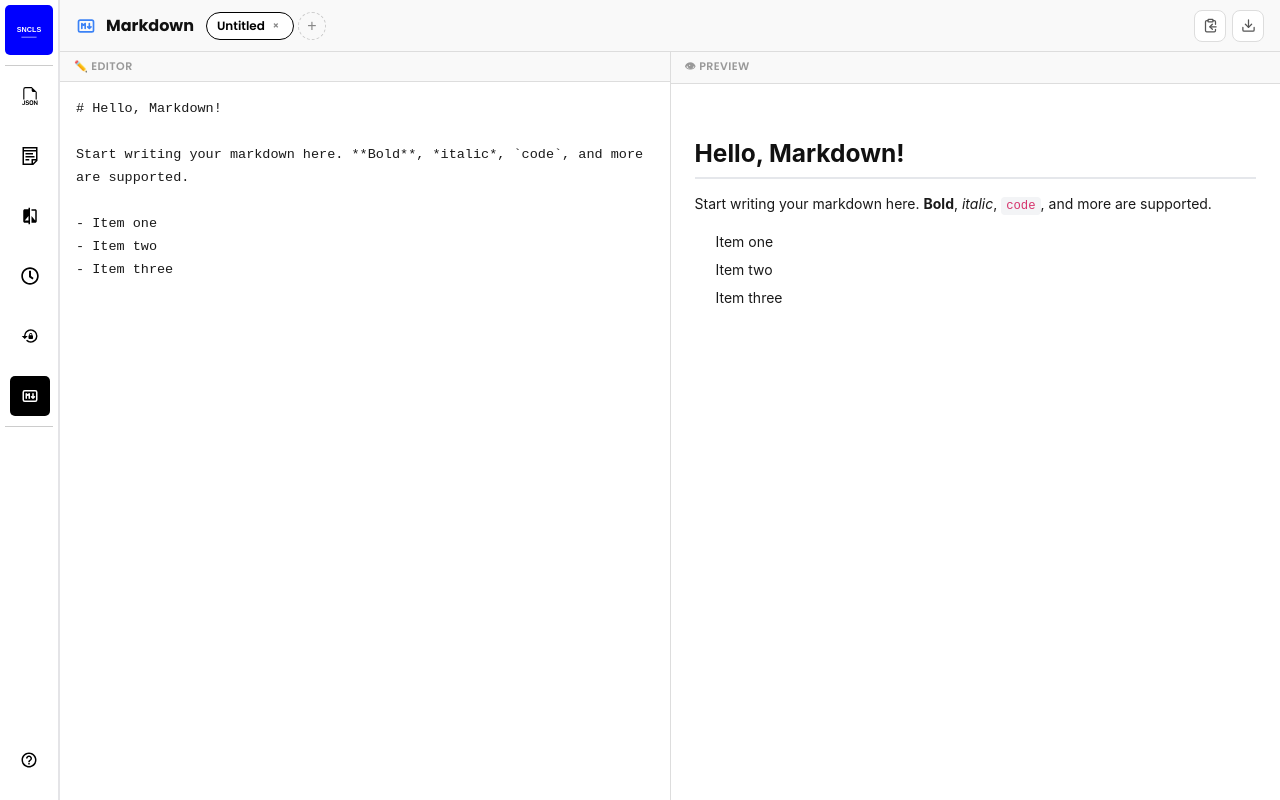
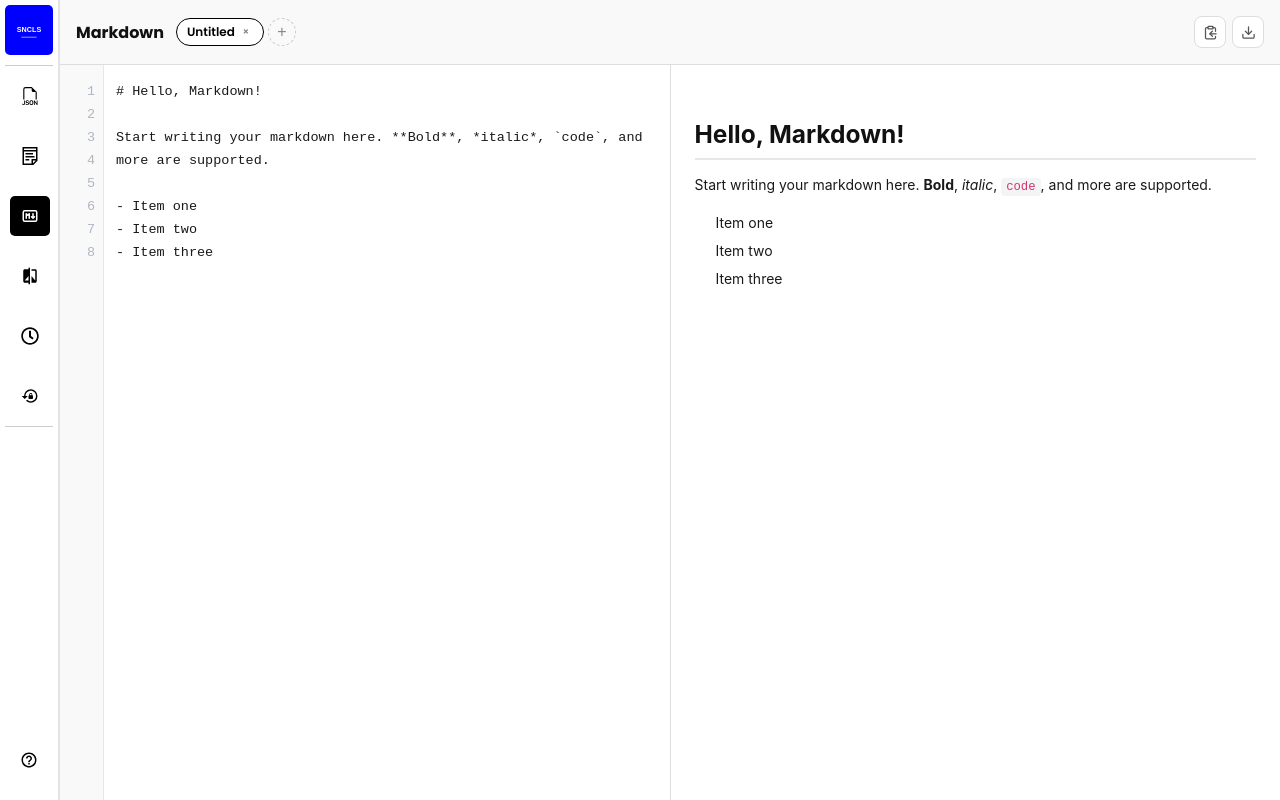
Before and after one commit to saikiran0925/sncls-v2, a React (Vite) app: page /markdown-editor in a window 1280 px wide. Built offline with nearby package versions, Linux system fonts and the light colour scheme.

Commit message:
CSS fixes for markdown editor

```diff
--- a/src/components/SideNav.jsx
+++ b/src/components/SideNav.jsx
@@ -40,6 +40,15 @@ const SideNav = () => {
             </NavLink>
           </Tooltip>
 
+          <Tooltip placement="left" title="Markdown Editor">
+            <NavLink
+              to="/markdown-editor"
+              className={({ isActive }) => (isActive ? "nav-item active" : "nav-item")}
+            >
+              <TbMarkdown className="icon" />
+            </NavLink>
+          </Tooltip>
+
           <Tooltip placement="left" title="Diff Editor">
             <NavLink
               to="/diff-editor"
@@ -67,16 +76,6 @@ const SideNav = () => {
             </NavLink>
           </Tooltip>
 
-          <Tooltip placement="left" title="Markdown Editor">
-            <NavLink
-              to="/markdown-editor"
-              className={({ isActive }) => (isActive ? "nav-item active" : "nav-item")}
-            >
-              <TbMarkdown className="icon" />
-            </NavLink>
-          </Tooltip>
-
-
         </div>
 
         <div className="divider"></div>
--- a/src/css/MarkdownEditorPage.css
+++ b/src/css/MarkdownEditorPage.css
@@ -19,8 +19,7 @@
   display: flex;
   align-items: center;
   justify-content: space-between;
-  padding: 0 16px;
-  height: 52px;
+  padding: 16px;
   flex-shrink: 0;
   background-color: #f9f9f9;
   border-bottom: 1px solid #ddd;
@@ -204,19 +203,35 @@
   border-left: 1px solid #ddd;
 }
 
-.mde-pane-label {
+/* =========================================================
+   Editor wrapper + line numbers
+   ========================================================= */
+
+.mde-editor-wrapper {
   display: flex;
-  align-items: center;
-  gap: 6px;
-  padding: 6px 14px;
-  font-size: 11px;
-  font-weight: 600;
-  letter-spacing: 0.04em;
-  text-transform: uppercase;
-  color: #999;
+  flex: 1;
+  overflow: hidden;
+}
+
+.mde-line-numbers {
+  width: 44px;
   background-color: #f9f9f9;
-  border-bottom: 1px solid #ddd;
+  border-right: 1px solid #e5e7eb;
+  padding: 16px 8px 16px 0;
+  font-family: "JetBrains Mono", "Fira Code", "Cascadia Code", monospace;
+  font-size: 13.5px;
+  line-height: 1.7;
+  color: #b0b7c3;
+  text-align: right;
+  overflow: hidden;
+  user-select: none;
   flex-shrink: 0;
+  scroll-behavior: auto;
+}
+
+.mde-line-number {
+  /* height matches the editor line-height: 13.5px * 1.7 ≈ 23px */
+  line-height: 1.7;
 }
 
 /* =========================================================
@@ -226,7 +241,7 @@
 .mde-editor {
   flex: 1;
   width: 100%;
-  padding: 16px;
+  padding: 16px 12px;
   border: none;
   resize: none;
   outline: none;
@@ -236,6 +251,7 @@
   background-color: #fff;
   color: #1a1a1a;
   tab-size: 2;
+  overflow-y: auto;
 }
 
 .mde-editor::placeholder {
--- a/src/pages/MarkdownEditorPage.jsx
+++ b/src/pages/MarkdownEditorPage.jsx
@@ -23,8 +23,13 @@ const MarkdownEditorPage = () => {
 
   const [editingTabId, setEditingTabId] = useState(null);
   const [editingTitle, setEditingTitle] = useState("");
+  const [lineCount, setLineCount] = useState(
+    () => (activeTab?.content?.split("\n").length ?? 1)
+  );
   const debounceRef = useRef(null);
   const titleInputRef = useRef(null);
+  const editorRef = useRef(null);
+  const lineNumRef = useRef(null);
 
   // Autofocus the title input when renaming
   useEffect(() => {
@@ -37,6 +42,7 @@ const MarkdownEditorPage = () => {
   const handleEditorChange = useCallback(
     (e) => {
       const value = e.target.value;
+      setLineCount(value.split("\n").length);
       clearTimeout(debounceRef.current);
       debounceRef.current = setTimeout(() => {
         if (activeTab) {
@@ -46,6 +52,12 @@ const MarkdownEditorPage = () => {
     },
     [activeTab, updateContent]
   );
+
+  const handleEditorScroll = useCallback(() => {
+    if (lineNumRef.current && editorRef.current) {
+      lineNumRef.current.scrollTop = editorRef.current.scrollTop;
+    }
+  }, []);
 
   const handleCopy = () => {
     if (!activeTab) return;
@@ -98,7 +110,6 @@ const MarkdownEditorPage = () => {
         {/* ── Header ─────────────────────────────────────────── */}
         <div className="mde-header">
           <div className="mde-header-left">
-            <TbMarkdown size={20} color="#3b82f6" />
             <h2 className="mde-title">Markdown</h2>
           </div>
 
@@ -159,22 +170,29 @@ const MarkdownEditorPage = () => {
         {/* ── Split body ─────────────────────────────────────── */}
         {activeTab ? (
           <div className="mde-body">
-            {/* Left: editor textarea */}
+            {/* Left: editor with line numbers */}
             <div className="mde-pane">
-              <div className="mde-pane-label">✏️ Editor</div>
+              <div className="mde-editor-wrapper">
+                <div className="mde-line-numbers" ref={lineNumRef}>
+                  {Array.from({ length: lineCount }, (_, i) => (
+                    <div key={i + 1} className="mde-line-number">{i + 1}</div>
+                  ))}
+                </div>
                 <textarea
                   key={activeTab.id}
+                  ref={editorRef}
                   className="mde-editor"
                   defaultValue={activeTab.content}
                   onChange={handleEditorChange}
+                  onScroll={handleEditorScroll}
                   placeholder="Start writing markdown here…"
                   spellCheck={false}
                 />
               </div>
+            </div>
 
             {/* Right: preview */}
             <div className="mde-pane">
-              <div className="mde-pane-label">👁 Preview</div>
               <div className="mde-preview">
                 {activeTab.content ? (
                   <ReactMarkdown remarkPlugins={[remarkGfm]}>
```
Lines whose indentation alone changed are shown as unchanged.
